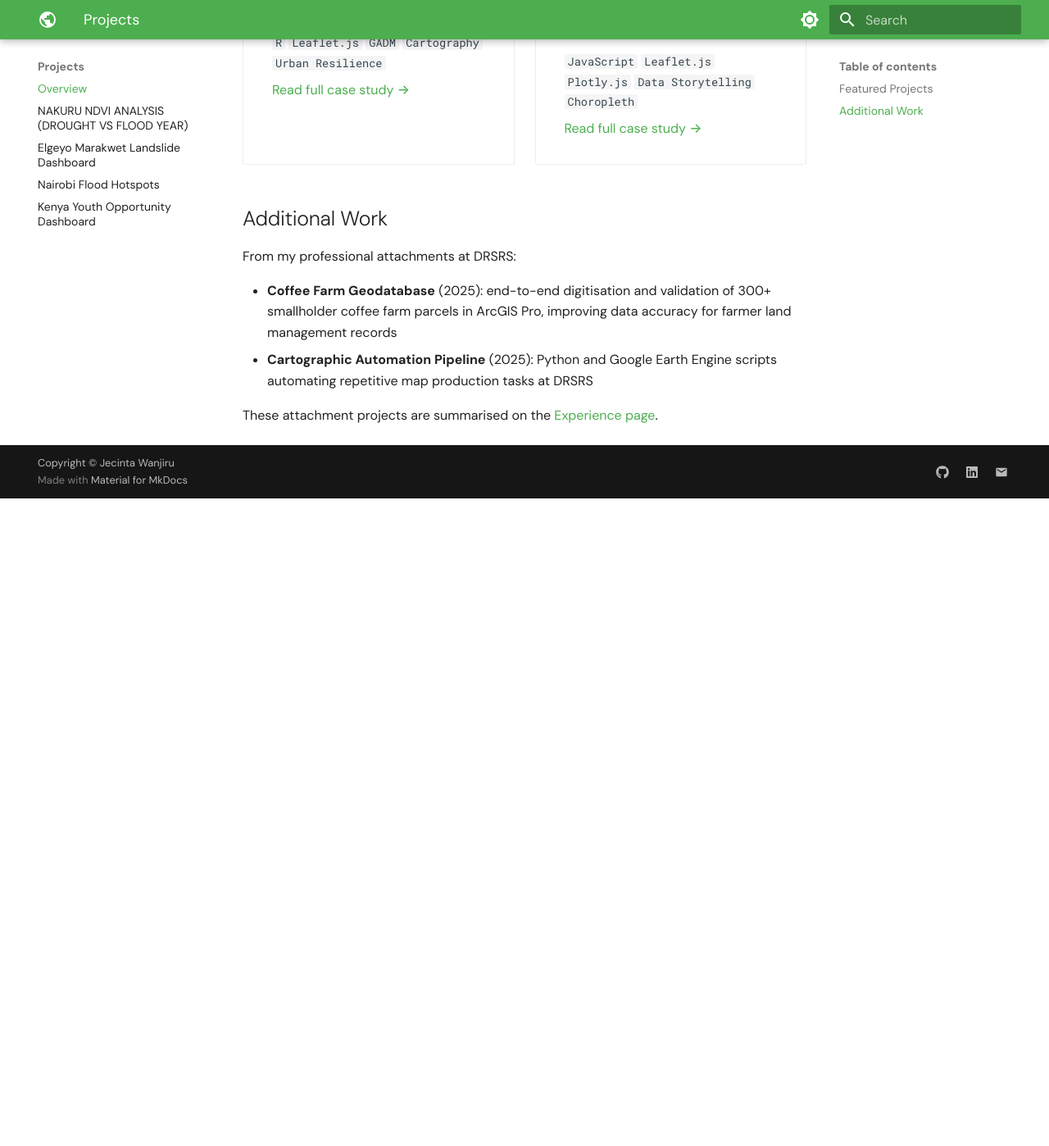
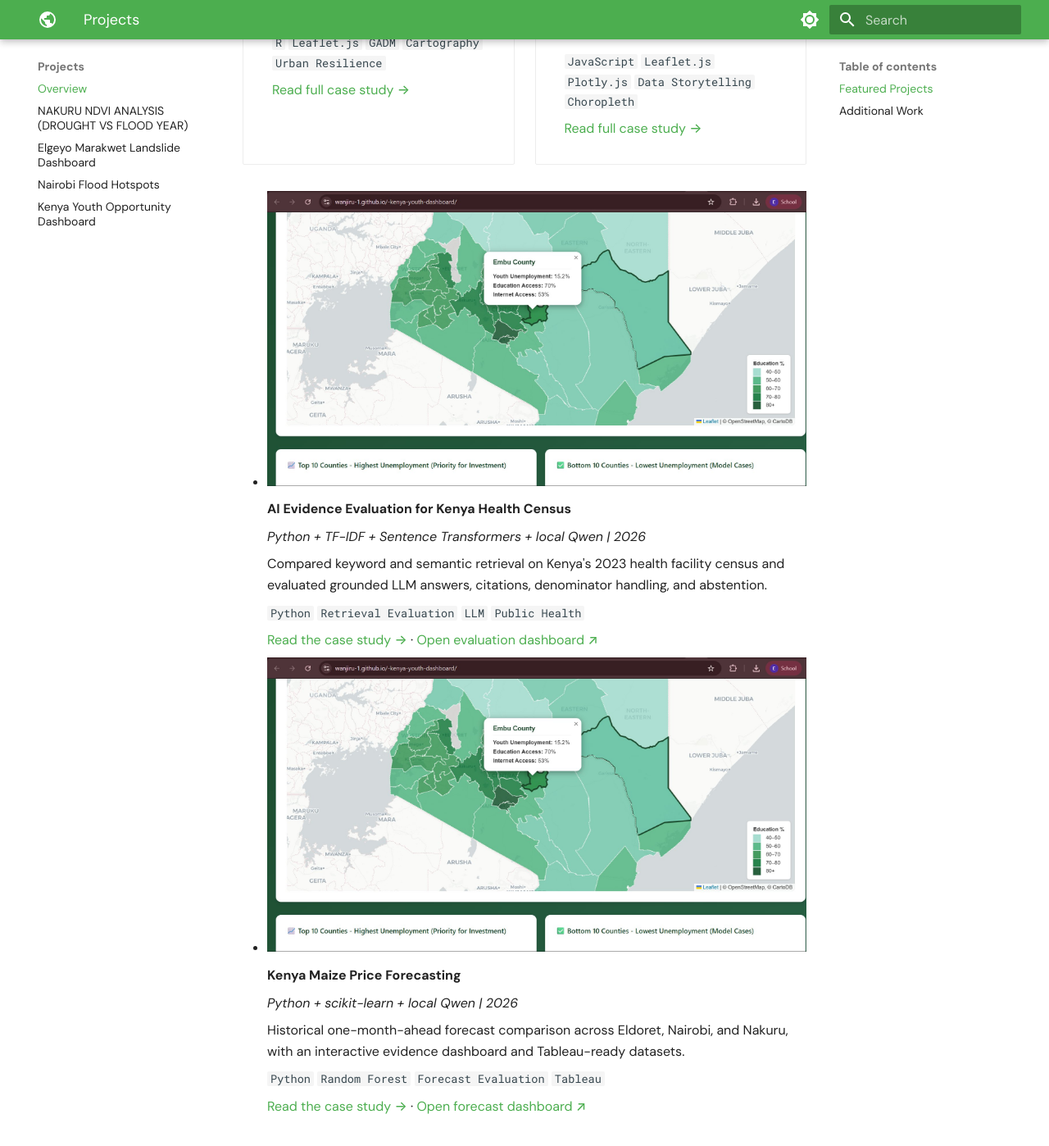
Before and after one commit to Wanjiru-1/Wanjiru-1.github.io, an MkDocs documentation site: the page built from docs/projects/index.md, in a window 1280 px wide and 1400 px high, scrolled down 1548 px. Shown: the whole window at 82% size. Built offline with MkDocs 1.6.1 and Material for MkDocs 9.7.7, drawn with Linux system fonts in a browser that asks for light colours; before the commit the page ends 2156 px from its top, so only the background shows below that.

Commit message:
Feature health AI and maize forecast projects

```diff
--- a/docs/projects/index.md
+++ b/docs/projects/index.md
@@ -64,6 +64,30 @@ Real-world geospatial and data analytics work addressing climate risk, disaster
 
 </div>
 
+-   ![Kenya Health Census Evidence Assistant](../assets/images/kenya_youth_dashboard.png)
+
+    **AI Evidence Evaluation for Kenya Health Census**
+
+    *Python + TF-IDF + Sentence Transformers + local Qwen | 2026*
+
+    Compared keyword and semantic retrieval on Kenya's 2023 health facility census and evaluated grounded LLM answers, citations, denominator handling, and abstention.
+
+    `Python` `Retrieval Evaluation` `LLM` `Public Health`
+
+    [Read the case study →](kenya-health-census-assistant.md) · [Open evaluation dashboard ↗](../assets/dashboards/kenya-health-census-evaluation.html){ target="_blank" rel="noopener" }
+
+-   ![Kenya Maize Price Forecasting](../assets/images/kenya_youth_dashboard.png)
+
+    **Kenya Maize Price Forecasting**
+
+    *Python + scikit-learn + local Qwen | 2026*
+
+    Historical one-month-ahead forecast comparison across Eldoret, Nairobi, and Nakuru, with an interactive evidence dashboard and Tableau-ready datasets.
+
+    `Python` `Random Forest` `Forecast Evaluation` `Tableau`
+
+    [Read the case study →](kenya-maize-forecasting.md) · [Open forecast dashboard ↗](../assets/dashboards/kenya-maize-dashboard.html){ target="_blank" rel="noopener" }
+
 ## Additional Work
 
 From my professional attachments at DRSRS:
```
